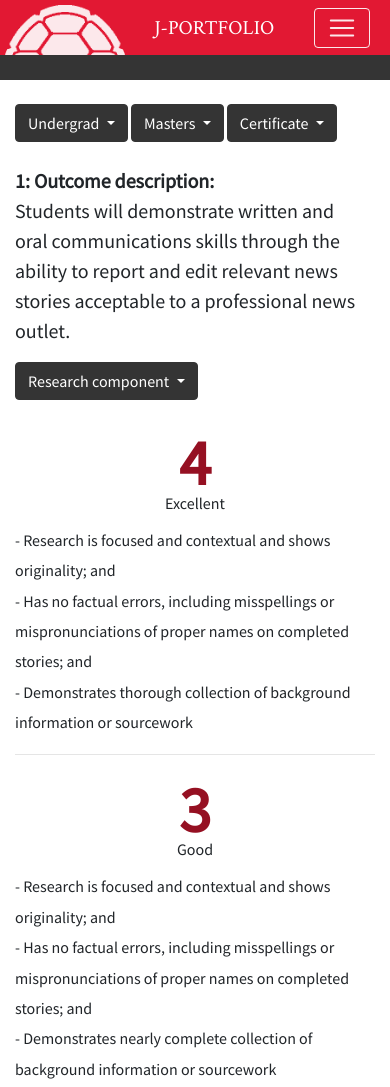
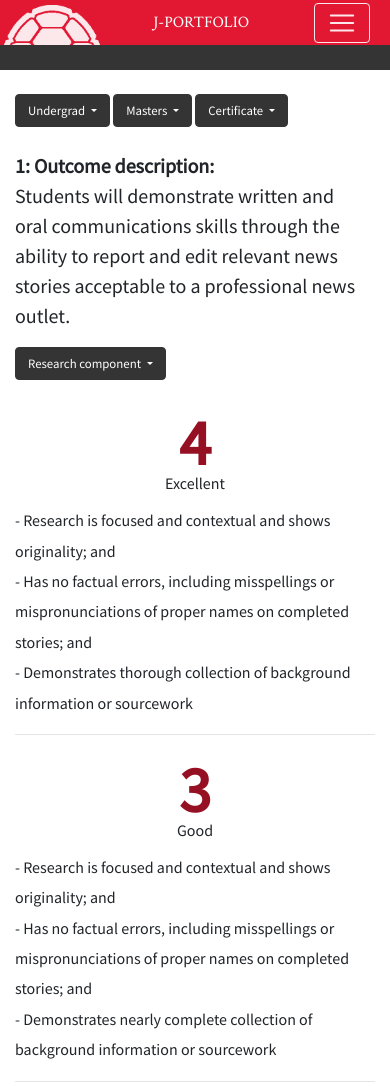
Before and after one commit to amarton/jportfolio, a plain HTML site: page index.html in a window 390 px wide. Shown: the top 1087 px of the page. Drawn offline with nearby package versions, Linux system fonts and the light colour scheme.

Commit message:
responsive fix

```diff
--- a/bootstrap/css/custom-styles.css
+++ b/bootstrap/css/custom-styles.css
@@ -16,6 +16,7 @@ BODY {
 .bg-black {
     background-color: #343434!important;
 }
+
 
 .btn-secondary {
     background-color:#343434!important;
@@ -109,3 +110,23 @@ H1 {
   width:95%;
   max-width:1000px;
 }
+
+
+
+
+
+@media(max-width:400px) {
+
+  .btn {
+    font-size:.8em;
+  }
+
+.shell-header {
+  height:40px;
+}
+
+.navbar-brand {
+  font-size: 1em;
+}
+
+}
--- a/index.html
+++ b/index.html
@@ -12,7 +12,7 @@
   <link rel="stylesheet" href="bootstrap/css/bootstrap.min.css">
   <link rel="stylesheet" href="bootstrap/css/custom-styles.css">
 
-  <title>J-Portfolio</title>
+  <title>J-Portfolio | University of Maryland</title>
 
 </head>
 
@@ -212,7 +212,8 @@
 
         <div class="footer-copyright py-3 text-center">
           <h5 class="text-uppercase">J-Portfolio</h5>
-          © 2018 University of Maryland </a>
+          © <script>document.write(new Date().getFullYear())</script>
+          University of Maryland </a>
         </div>
         <!--/.Copyright-->
 
```
Also changed, not shown: 1 other file.
